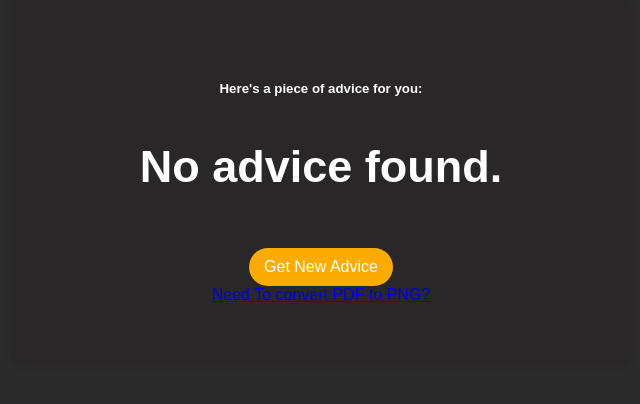
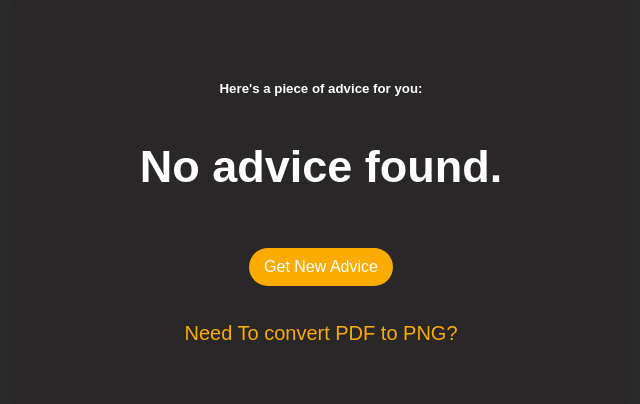
Before and after one commit to OmphemetseMatlhaba/pdf_converter, a Django app: page /advice/ in a window 1280 px wide. Shown: the part 101-505 px from the top of the page, without its empty margins (319-959 px from the left). Run offline with Django 5.2, Linux system fonts and the light colour scheme; data that the repository does not hold is empty.

Commit message:
links added

```diff
--- a/templates/advice.html
+++ b/templates/advice.html
@@ -15,7 +15,9 @@
         <button type="submit">Get New Advice</button>
     </form>
 
+    <br><br>
     <a href="{% url 'convert_pdf_view' %}"> Need To convert PDF to PNG?</a>
+
 </div>
 
 </body>
@@ -97,5 +99,11 @@
         margin-top: 10px;
     }
 
+    a {
+            color: #fcac01;
+            text-decoration: none;
+            font-size: 20px;
+
+        }
 </style>
 </html>
```
Also changed, not shown: converter/views.py (line endings or trailing spaces).
